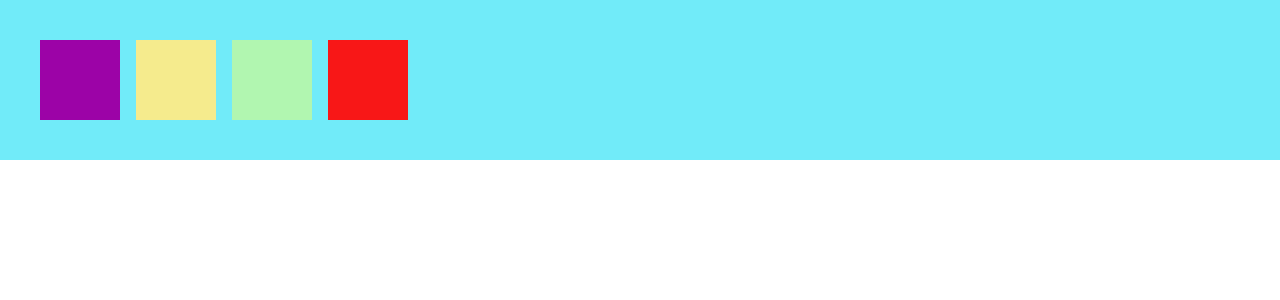
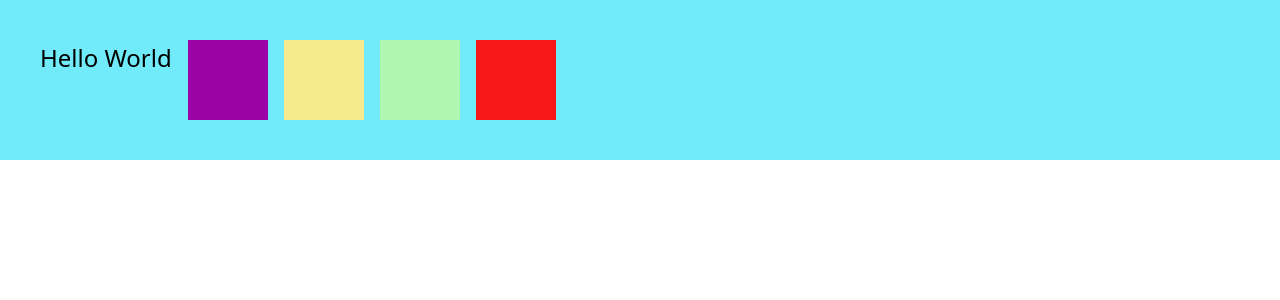
Before and after one commit to Peachkaaa/tokens, a Nuxt app: page / in a window 1280 px wide. Shown: the top 300 px of the page. Built offline with nearby package versions, Linux system fonts and the light colour scheme.

Commit message:
add font size

```diff
--- a/app/app.vue
+++ b/app/app.vue
@@ -1,5 +1,6 @@
 <template>
   <div class="p-10 bg-token-primary-value-blue100 flex gap-token-primary-value-sizing-m">
+    <p class="text-token-primary-value-sizing-l">Hello World</p>
    <div class="h-20 w-20 bg-token-primary-value-violet100"></div>
    <div class="h-20 w-20 bg-token-primary-value-yellow100"></div>
    <div class="h-20 w-20 bg-token-primary-value-green100"></div>
--- a/tailwind.config.ts
+++ b/tailwind.config.ts
@@ -18,6 +18,7 @@ export default {
       colors: tokenColors,
       padding: tokenSizing,
       gap: tokenSizing,
+      fontSize: tokenSizing,
     }
   }
 } satisfies Config;
```
